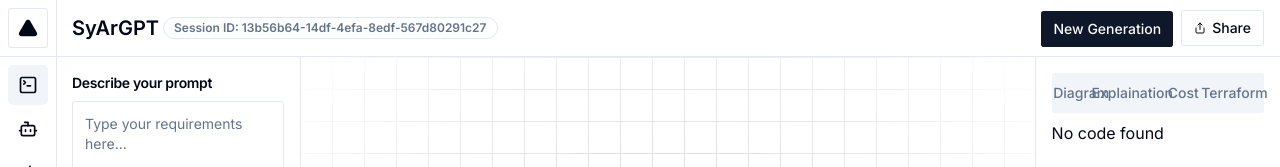
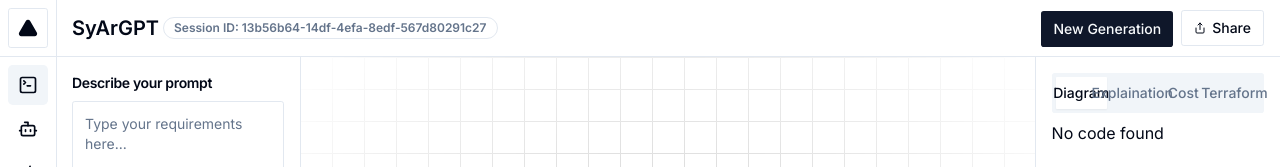
Before and after one commit to buisihung11/SyArGPT, a Next.js app in the folder frontend/: page / in a window 1280 px wide. Shown: the top 167 px of the page. Built offline with nearby package versions, Linux system fonts and the light colour scheme.

Commit message:
chore: Update tab names in ExplainSection component to use "diagram" as the default tab value

```diff
--- a/frontend/src/components/ExplainSection/ExplainSection.tsx
+++ b/frontend/src/components/ExplainSection/ExplainSection.tsx
@@ -26,7 +26,7 @@ const ExplainSection: FC = () => {
       className="h-full relative flex flex-col p-4 max-h-full"
     >
       <TabsList className="grid w-full grid-cols-4">
-        <TabsTrigger value="code">Diagram</TabsTrigger>
+        <TabsTrigger value="diagram">Diagram</TabsTrigger>
         <TabsTrigger value="explain">Explaination</TabsTrigger>
         <TabsTrigger value="cost">Cost</TabsTrigger>
         <TabsTrigger value="terraform">Terraform</TabsTrigger>
```
